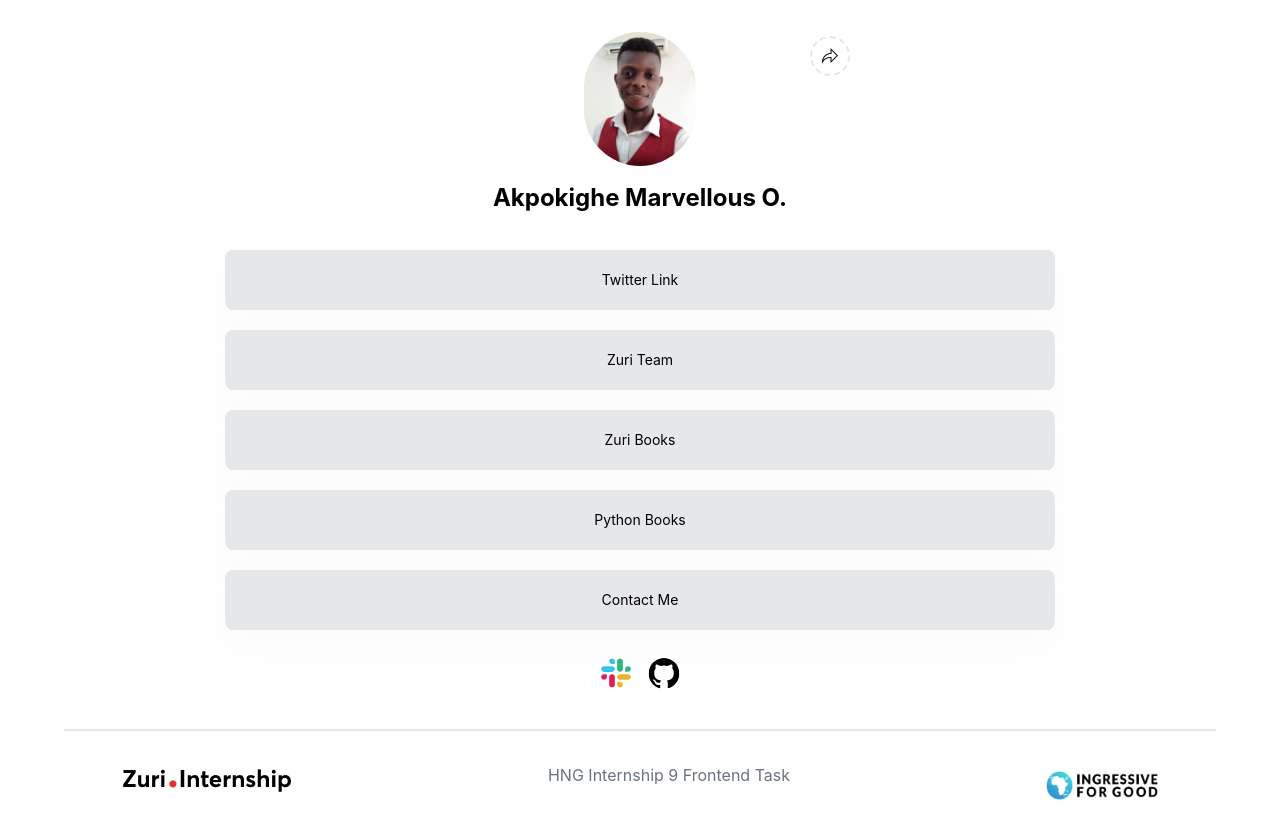
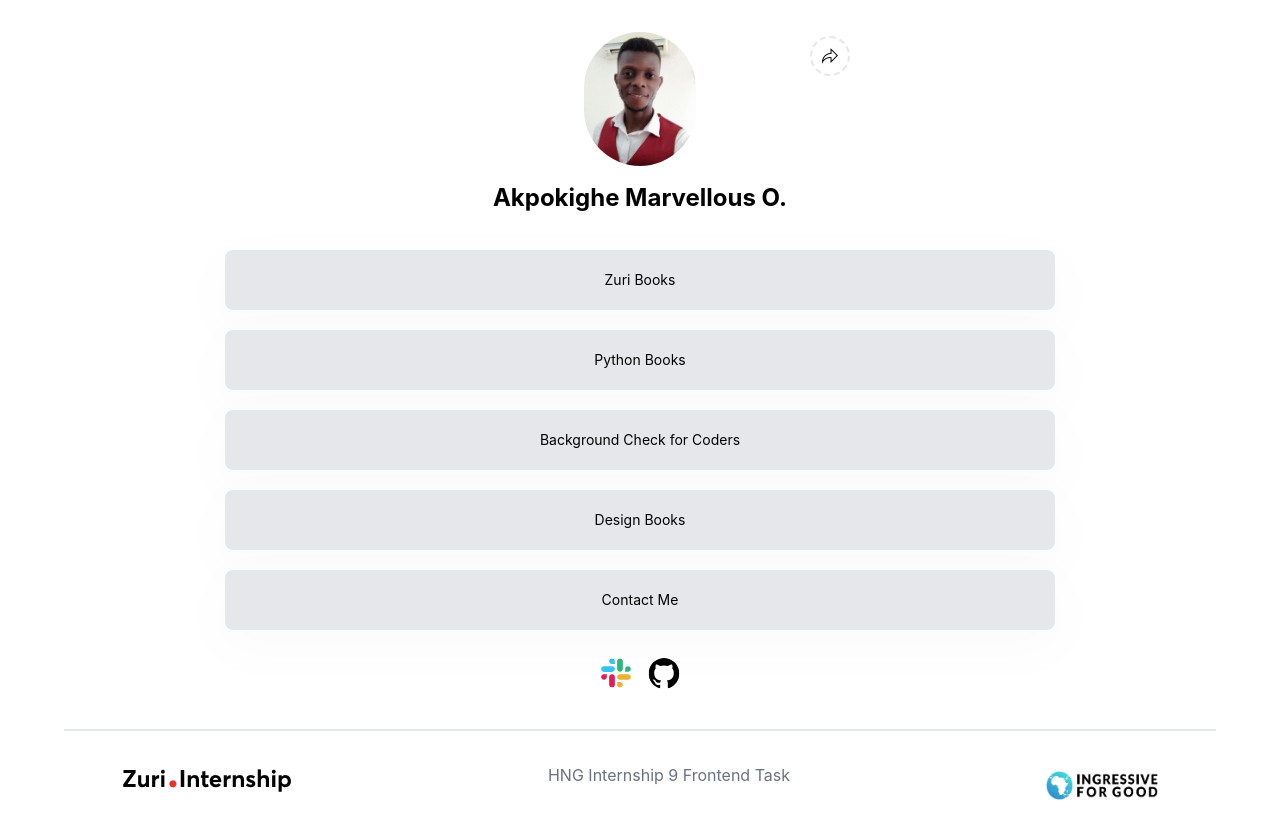
Before and after one commit to AkpokigheMarvellous/Hng9-Projects, a React (Create React App) app: page / in a window 1280 px wide. Built offline with nearby package versions, Linux system fonts and the light colour scheme.

Commit message:
Deleting files

```diff
--- a/src/Pages/Linktree.jsx
+++ b/src/Pages/Linktree.jsx
@@ -10,16 +10,7 @@ import { Link } from "react-router-dom"
 
 const Linktree = () => {
   const buttons = [
-    {
-      linkName: "Twitter Link",
-      href: "https://twitter.com/ovigwe_",
-      id: "twitter",
-    },
-    {
-      linkName: "Zuri Team",
-      href: "https://training.zuri.team/",
-      id: "btn__zuri",
-    },
+
     {
       linkName: "Zuri Books",
       href: "http://books.zuri.team",
@@ -30,7 +21,16 @@ const Linktree = () => {
       href: "https://books.zuri.team/python-for-beginners?ref_id=drdonice",
       id: "book__python",
     },
-
+    {
+      linkName: "Background Check for Coders",
+      href: "https://background.zuri.team,",
+      id: "pitch",
+    },
+    {
+      linkName: "Design Books",
+      href: "https://books.zuri.team/design-rules ",
+      id: "book__design",
+    },
   ];
 
   return (
```
